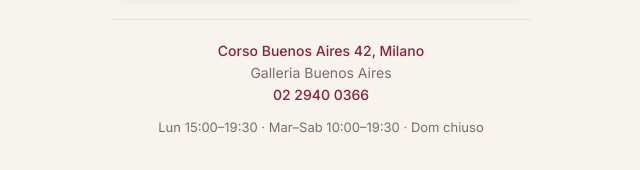
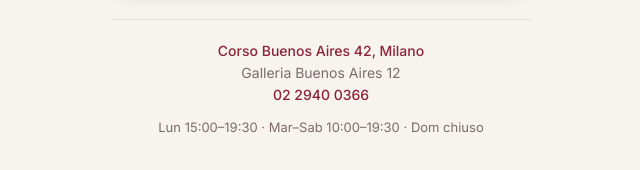
Before and after one commit to casalinghicollinibugada/casalinghicollinibugada.github.io, a plain HTML site: page index.html in a window 1280 px wide. Shown: the part 667-837 px from the top of the page, 319-959 px from the left. Drawn offline with nearby package versions, Linux system fonts and the light colour scheme.

Commit message:
Aggiunto civico 12 alla Galleria Buenos Aires
Co-Authored-By: Claude Opus 5.5 <noreply@anthropic.com>
Claude-Session: https://claude.ai/code/session_018NvMrUCxDXyYCJP4ZBaWRt

```diff
--- a/index.html
+++ b/index.html
@@ -151,7 +151,7 @@
   </a>
 
   <footer class="info">
-    <a href="https://www.google.com/maps/search/?api=1&query=Collini%20Bugada&query_place_id=ChIJ_byD8sHGhkcR8THuk3EaNZQ">Corso Buenos Aires 42, Milano</a><br><span>Galleria Buenos Aires</span><br>
+    <a href="https://www.google.com/maps/search/?api=1&query=Collini%20Bugada&query_place_id=ChIJ_byD8sHGhkcR8THuk3EaNZQ">Corso Buenos Aires 42, Milano</a><br><span>Galleria Buenos Aires 12</span><br>
     <a href="tel:+390229400366">02 2940 0366</a>
     <p class="orari">Lun 15:00–19:30 · Mar–Sab 10:00–19:30 · Dom chiuso</p>
   </footer>
```
